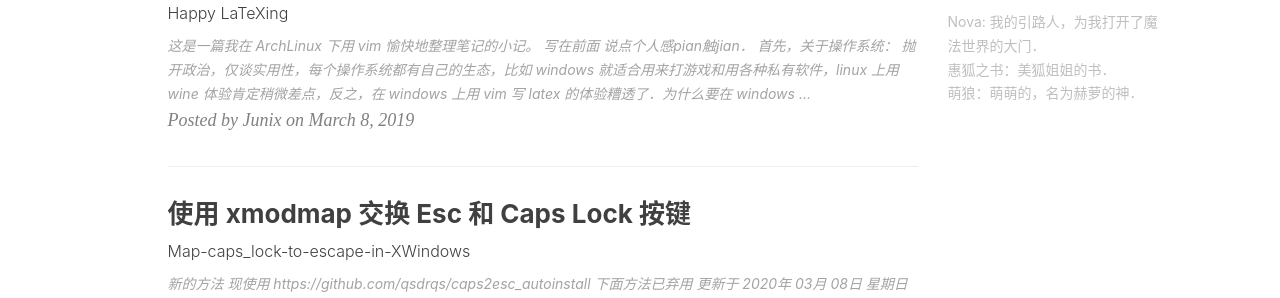
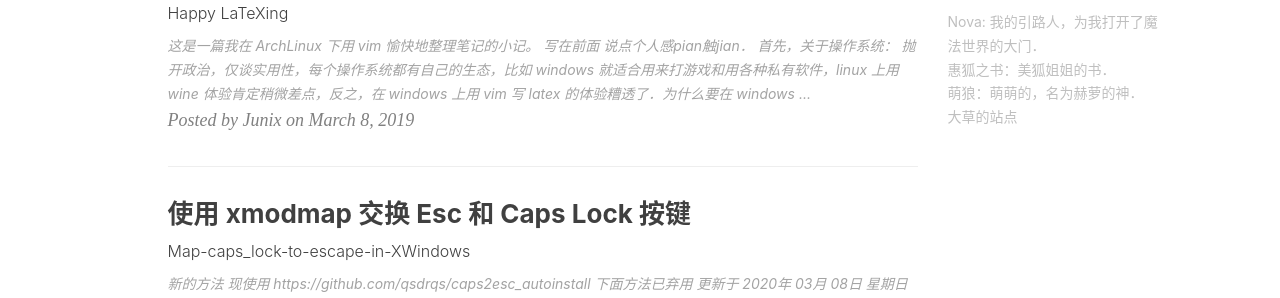
Before and after one commit to junyixu/junyixu.github.io, a Jekyll site: the page built from index.html, in a window 1280 px wide. Shown: the part 1043-1341 px from the top of the page. Built offline with Jekyll 4.4.1, drawn with Linux system fonts in a browser that asks for light colours; nearby versions of some CDN libraries; the list of posts is cut into pages by our own code; comment, search, counter and statistics services are not loaded.

Commit message:
add friend

```diff
--- a/_config.yml
+++ b/_config.yml
@@ -103,5 +103,9 @@ friends: [
     {
         title: "萌狼：萌萌的，名为赫萝的神．",
         href: "https://blog.yoitsu.moe/"
+    },
+    {
+        title: "大草的站点",
+        href: "https://da1234cao.github.io"
     }
 ]
```
